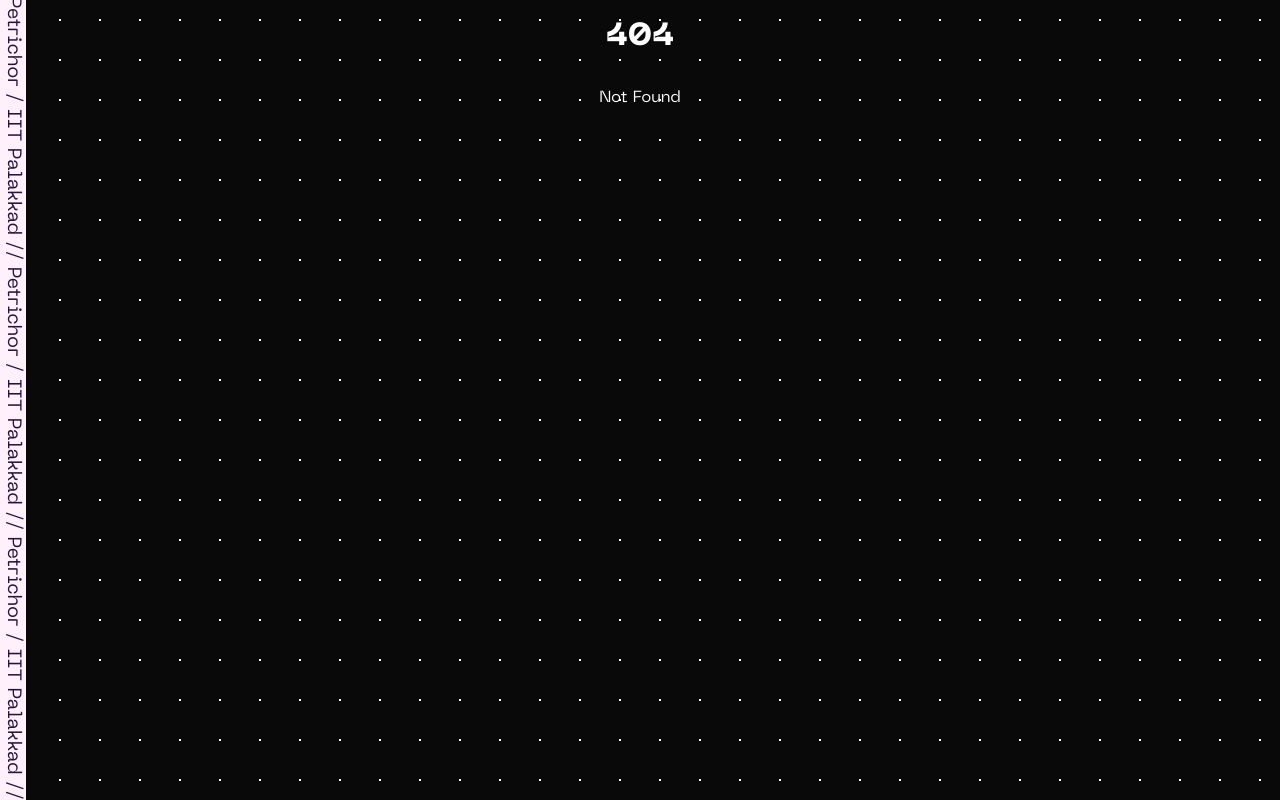
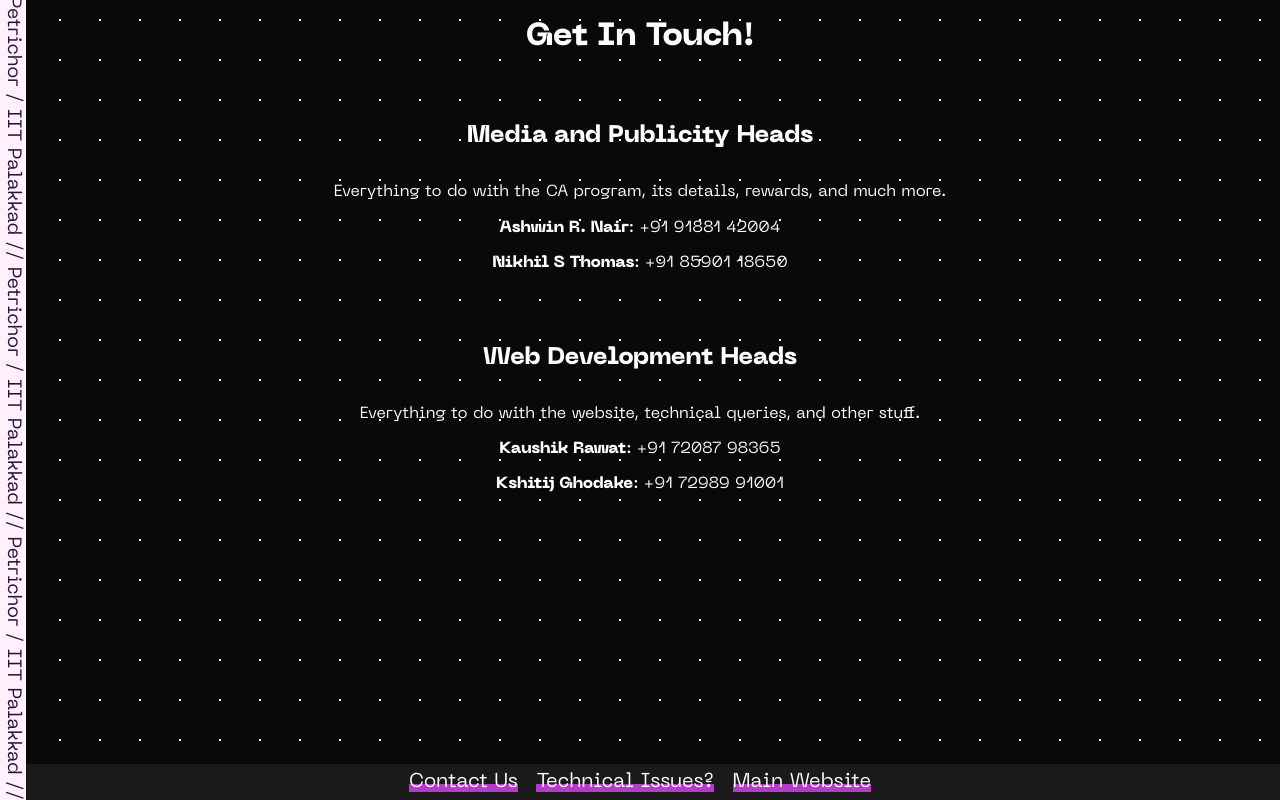
Before and after one commit to PetrichorIITPkd/PCAP-front, a SvelteKit app: page /contactus in a window 1280 px wide. Before the commit this address had no page. Built offline with nearby package versions, Linux system fonts and the light colour scheme.

Commit message:
contactus

```diff
--- a/src/routes/+layout.svelte
+++ b/src/routes/+layout.svelte
@@ -13,7 +13,57 @@
     </div>
 </div>
 
+<!-- <span class="credits">
+</span>
+    The Petrichor Web Development Team, IIT Palakkad -->
+<footer>
+    <div class="links">
+        <a href="/contactus">Contact Us</a>
+        <a href="/contactus">Technical Issues?</a>
+        <a href="https://petrichor.events">Main Website</a>
+    </div>
+</footer>
 <style>
+    footer{
+        position: fixed;
+        width: 100vw;
+        bottom: 0;
+        display: grid;
+        place-items: center;
+        padding-top: .4em;
+        padding-bottom: .4em;
+        background-color: rgb(26, 26, 26);
+        font-size:min(20px, 4vw);
+    }
+    .credits{
+        display: grid;
+        place-items: center;
+    }
+    .links{
+        display: inline;
+        /* margin-bottom: 1em; */
+    }
+    .links > a{
+        text-decoration: unset;
+        color: inherit;
+        margin-inline: .3em;
+        position: relative;
+        cursor: pointer;
+    }
+    .links > a::after{
+        content: "";
+        position: absolute;
+        width: 100%;
+        height: .4em;
+        z-index: -1;
+        background-color: var(--accent);
+        left: 0;
+        bottom: 0;
+    }
+    .links > a:hover:after{
+        height: 1em;
+        transition: 200ms ease-in-out;
+    }
     .sidebar{
         width: 2vw;
         background-color: var(--accent-light);
--- /dev/null
+++ b/src/routes/contactus/+page.svelte
@@ -0,0 +1,21 @@
+<h1>Get In Touch!</h1>
+<h2>Media and Publicity Heads</h2>
+<p>Everything to do with the CA program, its details, rewards, and much more.</p>
+<p><strong>Ashwin R. Nair</strong>: +91 91881 42004</p>
+<p><strong>Nikhil S Thomas</strong>: +91 85901 18650</p>
+<h2>Web Development Heads</h2>
+<p>Everything to do with the website, technical queries, and other stuff.</p>
+<p><strong>Kaushik Rawat</strong>: +91 72087 98365</p>
+<p><strong>Kshitij Ghodake</strong>: +91 72989 91001</p>
+<style>
+    h1{
+        margin-bottom: 0;
+    }
+    h2{
+        margin-top: 3em;
+    }
+    p{
+        margin-bottom: 0.2em;
+        text-align: center;
+    }
+</style>
```
